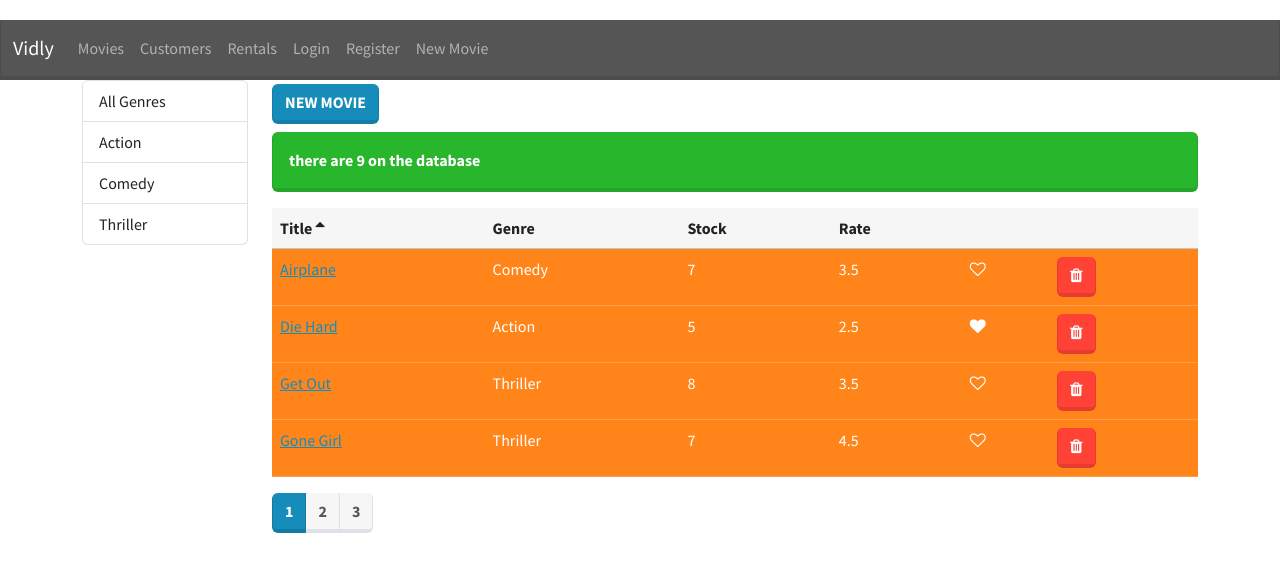
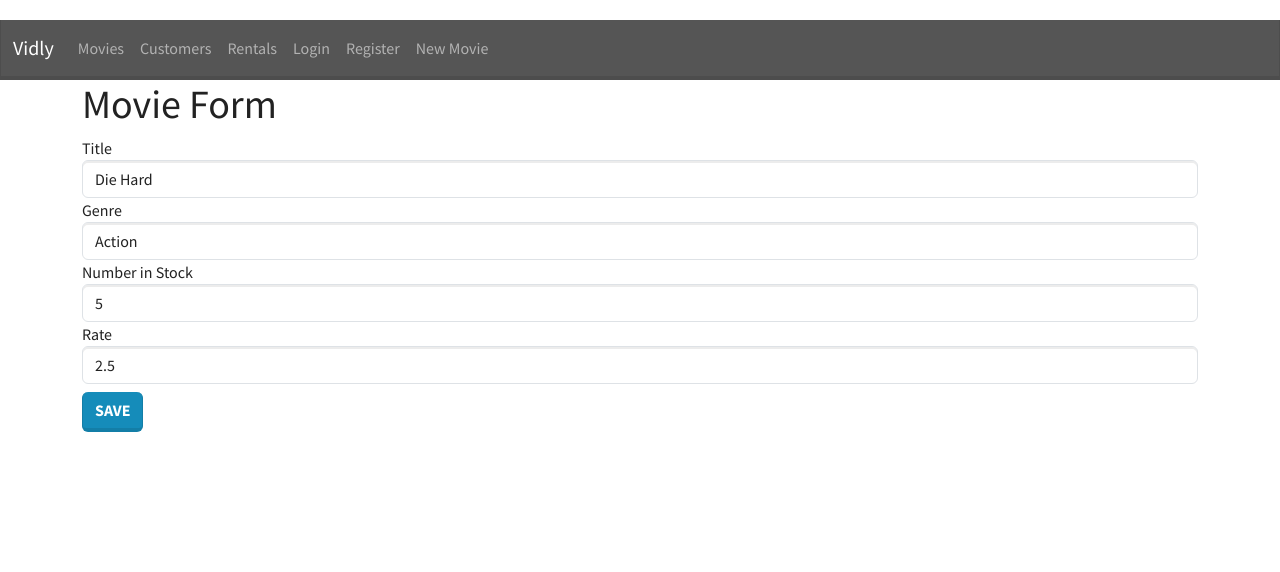
Before and after one commit to IshtiaqueNafis/vidlyReact, a React (Create React App) app: page /movies/5b21ca3eeb7f6fbccd471816 in a window 1280 px wide. Shown: the top 572 px of the page. Built offline with nearby package versions, Linux system fonts and the light colour scheme.

Commit message:
added and implemeted  search filter componenet

```diff
--- a/src/App.js
+++ b/src/App.js
@@ -8,6 +8,7 @@ import NotFound from "./components/common/not-found";
 import LoginForm from "./components/forms/loginForm";
 import './App.css';
 import Register from "./components/forms/register";
+import MovieForm from "./components/forms/movieForm";
 
 
 const App = () => {
@@ -20,6 +21,7 @@ const App = () => {
         <main className="container">
             <Switch> {/*Switch is used to match the parameter of an object  works like a if else statment */}
                 <Route path='/login' component={LoginForm}/> {/*this is for logging in */}
+                <Route path='/movies/:id' component={MovieForm}/> {/*this is for logging in */}
 
                 <Route path='/register' component={Register}/> {/*this is for logging in */}
                 <Route path='/movies' component={Movies}/> {/* this will go to movies */}
--- a/src/components/common/form.jsx
+++ b/src/components/common/form.jsx
@@ -2,13 +2,14 @@
 import React, {Component} from 'react';
 import Joi from "joi-browser";
 import Input from "./input";
+import Select from "./select";
 
 
 class Form extends Component {
 
     //region state[data:object will hold items,errors: pbject will hold input errors]
-    constructor() {
-        super();
+    constructor(props) {
+        super(props);
         this.state = {
             data: {},
             errors: {}
@@ -17,24 +18,25 @@ class Form extends Component {
 
 
     //endregion
-    //region methods --> [Validate(),validateProperty(),submitForm(),handleChange(),renderBUtton(), renderInput()]
-    //region  validate method -->validates input when typing
+
+    //region methods --> [Validate(),validateProperty(),submitForm(),handleChange(),renderBUtton(), renderInput(),renderSelect()]
+    //region  validate method -->validates input when submiteed button is clicked.
 
     validate = () => {
-        //region object destrucure
+        //region object destrucure --> options  and error object
         const options = {abortEarly: false}
         const {error} = Joi.validate(this.state.data, this.schema, options); //-> return an error object.
-        //endregion
-        // region code explanation `
-        /*
-        this.state.data --> this.state.data this is the object of the form with userInput has property of username and password
-                           --> this is the object checked for validation
-        this.schema--> is the this.schema
-                   --> is the joy object also has same property as this.state.data but they are based on criteria property
-                   --> schema will be passed on from
-        abortEarly: false} --> this means lets say more than one error is found it will show more than one error message.
+        // region code explanation `-->  const {error} = Joi.validate(this.state.data, this.schema, options)
+        /* this.state.data
+           --> will get all the data included in the proerty
+           -->this.schema will get all the property from the schema
+            Joi.validate --> will compare both of the property to see if there are any errors.
+             options --> {abortEarly: false} is set to make sure more than one error message is shown
+
          */
         //endregion
+        //endregion
+
         if (!error) return null; //-> if error is falst means no value there what so ever error result.error does not have any messages of error
         const errors = {};
         for (let item of error.details) {
@@ -63,11 +65,18 @@ class Form extends Component {
 
 
     //endregion
-    //region validate property --> validate input after submission
+
+    //region validate property --> validate input during typing
     validateProperty = ({name, value}) => {
-        const obj = {[name]: value}; //-> by using the object property as input has name and value from keyboard inout will be in this name or password and value is fixed so no need to use computed property
+        const obj = {[name]: value};
+        //region explaning -->[name]:value
+        // both are part of currentTarget property from event object
+        //-> [name] --> will print the computed property of the object thus based on name the the value will be saved
+                       //-> if name is set to name it will find value associated with name
+        // --> value --> is what ever the user typed.
+        //endregion
         const schema = {[name]: this.schema[name]}
-        //region explanation
+        //region explanation --> const schema = {[name]: this.schema[name]}
         //  const schema = {[name]: this.schema[name]}
         /*
           -->  const schema --> schema have to be reitnalized here again cause it would not work cause it is checking after submission not before
@@ -78,11 +87,20 @@ class Form extends Component {
                    -->  this.schema[name] --> same concept as before will use computed property to acess the schema.
          */
         //endregion
-        const {error} = Joi.validate(obj, schema) // then compare one value at a time depends on input.
+        const {error} = Joi.validate(obj, schema)
+        //region explaning-->  const {error} = Joi.validate(obj, schema)
+        /*
+        const {error} = Joi.validate(obj, schema)
+        --> error object will be set if obj does not meet the criteria for schema which sets whether the state of the object is valid or not
+           --> if an error object is created which means there is some serious issue with the input.
+           --> if its not means input is good.
+         */
+        //endregion
         return error ? error.details[0].message : null; // -> if error is not null return error.message else return null. means no error what so ever.
 
     }
     //endregion
+
     //region  sumbitForm method --> submits the form
     handleSubmit = e => {
 
@@ -95,19 +113,22 @@ class Form extends Component {
 
     }
     //endregion
+
     //region handleChange -->updates the state
 
     handleChange = ({currentTarget: input}) => {
-        // this.currentTarget has been renamed to input here
-        const errors = {...this.state.errors}; //--> clones all the error messages.
+        //region {currentTarget: input} --> explanation
+        // currentTarget --> is the property of event object Returns it when its triggered
+          // input--> has been named here
+        //endregion
+        const errors = {...this.state.errors}; //--> clones all the error messages from the state.
         const errorMessage = this.validateProperty(input); // -> this recives input from the user.
-
         if (errorMessage) errors[input.name] = errorMessage; //--> this sets the value dynamcially if errormessage is truthy
         else delete errors[input.name]; //-> this is a built in method deletes property
 
         const data = {...this.state.data}; // cloning the object
         data[input.name] = input.value; //-> input.name set it to input.value.
-        //region comment and explantion
+        //region comment and explantion -->   data[input.name] = input.value;
         /*
          data[input.name] -->  name="username"  this is from username notice that key an property name in state both arte same
          data[input.name] -->  name="password"  this is from password notice that key an property name in state both are same
@@ -117,16 +138,33 @@ class Form extends Component {
         this.setState({data, errors}); // -->updating the state.
     }
     //endregion
+
     //region  renderButton --> renders button for forms
     renderButton = label => <button disabled={this.validate()} className="btn btn-primary mt-2">{label}</button>;
 
 
     //endregion
-    //region renderSelect()
 
+    //region renderSelect() --> renders drop down button
+    renderSelect = (name, label, options) => {
+        const {data, errors} = this.state; //->getting the state property
+
+        return (
+
+            <Select
+                name={name} // this is name of the geenre id_aka key.
+                value={data[name]}
+                label={label}
+                options={options}
+                onChange={this.handleChange}
+                error={errors[name]}
+
+            />
+
+        )
+    }
 
     //endregion
-
 
     //region  renderInput --> rendersinput for input from the user
     renderInput = (name, label, type = "text") => {
@@ -136,7 +174,17 @@ class Form extends Component {
 
         return (
             <Input
+              //region
+                /*
+                type={type} --> this will decide what type of input I would wnat the input to be this could from a number or string
+                 name={name} --> name is works as a key to set the name property and id property which is unique.
+                 value={data[name]}  --> value
+                                     --> is used to ace4ss the value of the
+                                     --> property lets say data key is name if I used data[name] and nafis was typed this will acess data[name] ==> nafis will be passed as a value
+                 label={label} --> shows the label aka what user will see in the form.
 
+                 */
+              //endregion
                 type={type} // type of the input field
                 name={name} // this is the username propertybeing passed notice that both username in here and state must match
                 value={data[name]} // this the value of the data object name
@@ -150,8 +198,8 @@ class Form extends Component {
     }
 
 
-    //endregion
-    //endregion
+//endregion
+//endregion
 
 }
 
--- a/src/components/common/input.jsx
+++ b/src/components/common/input.jsx
@@ -1,6 +1,6 @@
 import React from 'react';
 
-const Input = ({label, name, error,...rest}) => {
+const Input = ({label, name, error,value,onChange }) => {
     //region  parameter explanation
     /*
     label--> this for the label like whats the output is going to be
@@ -12,13 +12,12 @@ const Input = ({label, name, error,...rest}) => {
     return (
         <div className="form-group">
             <label htmlFor={name}>{label}</label>
-            {/*htmlFor replaces For in  for in html in general */}
             <input
-                {...rest} // this means rest of value will be set with rest of the value left.
-                autoFocus // autofocous focuses on auto when user types somethign.
-                id={name} // is is username id and user name in userName from form are the same class.
-                name={name} // this will be used to acess the value dynamically.
-               // type parameter makes it dynamic
+                value={value} // this will hold the value property of what user types
+                onChange={onChange} // this a function deals with changing of the value
+                id={name} // uniquly identifies an element
+                name={name} // this works as a key to for example input[name] will be something like this to acees the value.
+
                 className="form-control"/>
 
             {error && <div className="alert alert-danger">{error}</div>}
--- /dev/null
+++ b/src/components/common/searchbox.jsx
@@ -0,0 +1,14 @@
+import React from 'react';
+
+const SearchBox = ({value,onChange}) => (
+    <input
+    type="text"
+    name='query'
+    className="form-control my-3"
+    placeholder="search..."
+    value = {value}
+    onChange={e => onChange(e.currentTarget.value)}
+    />
+);
+
+export default SearchBox;
--- /dev/null
+++ b/src/components/common/select.jsx
@@ -0,0 +1,22 @@
+import React from 'react';
+
+const Select = ({name, label, options, error, ...rest}) => {
+  // everything is same as input except for options which is an array of objects for dropdown
+    return (
+        <div className="form-group">
+            <label htmlFor={name}>{label}</label>
+            <select name={name} id={name} {...rest} className="form-control">
+                <option value=""/>
+                {options.map(option => (
+                    <option key={option._id} value={option._id}> {option.name}</option>
+                ))}
+
+
+            </select>
+            {error && <div className="alert alert-danger">{error}</div>}
+        </div>
+    );
+}
+;
+
+export default Select;
--- a/src/components/forms/loginForm.jsx
+++ b/src/components/forms/loginForm.jsx
@@ -5,7 +5,7 @@ class LoginForm extends Form { // extends from form.
 
     //region state [data= object holds {username: '', password: ''} for input,error will hold input ]
     constructor(props, context) {
-        super(props, context);
+        super();
         this.state = {
             data: {username: '', password: ''}, // will be used as a validation to use on data
             errors: {} // this will take care of errors.
--- a/src/components/forms/movieForm.jsx
+++ b/src/components/forms/movieForm.jsx
@@ -1,6 +1,8 @@
 import React from 'react';
 import Form from "../common/form";
 import Joi from "joi-browser";
+import {getGenres} from "../../Starter Code/services/fakeGenreService";
+import {getMovie, saveMovie} from "../../Starter Code/services/fakeMovieService";
 
 class MovieForm extends Form {
 
@@ -8,7 +10,7 @@ class MovieForm extends Form {
     //region state -->  data: {title,genreId,numberInStock,dailyRentalrate },genres=[],errors={}
     constructor(props, context) {
 
-        super(props, context);
+        super();
         this.state = {
             data: {
                 title: '', // --> is for the movie title
@@ -24,22 +26,67 @@ class MovieForm extends Form {
     }
 
     //endregion
+
     //region schema --> _id,title,genreId,numberInStock,dailyRentalRate
     schema = {
         _id: Joi.string(), // this is the movieId,
         title: Joi.string().required().label('Title'),
         genreId: Joi.string().required().label('Genre'),
-        numberInStock: Joi.number.required().min(0).max(100).label("Number In Stock"),
-        dailyRentalRate: Joi.number.required().min(0).max(10).label("Daily Rental Rate"),
+        numberInStock: Joi.number().required().min(0).max(100).label("Number In Stock"),
+        dailyRentalRate: Joi.number().required().min(0).max(10).label("Daily Rental Rate"),
 
     }
     //endregion
+
     //region componentDidmount --> will set genres state, allow the edit or delete movies based on user input
+    componentDidMount() {
+        const genres = getGenres(); // --> getting genre from genres
+        this.setState({genres}); // thjis is setting the states
+
+        const movieId = this.props.match.params.id; //this checks the movieId from the parameter
+        if (movieId === 'new') return; //if the parameter is new means
+
+        const movie = getMovie(movieId); // --> get the movies based on Id
+        if (!movie) return this.props.history.replace('/not-found') //if movieId does not exist means there is no movie so this willb e show
+
+        this.setState({data: this.mapToViewModel(movie)}); // this sets the data for the movie
+    }
 
     //endregion
+
+    //region methods--> [ mapToViewModel(),doSubmit()]
+
+    //region mapToViewModel --> maps movie to an movieobject
+    mapToViewModel = (movie) => {
+        return {
+            _id: movie._id,
+            title: movie.title,
+            genreId: movie.genre._id,
+            numberInStock: movie.numberInStock,
+            dailyRentalRate: movie.dailyRentalRate
+        }
+    }
+    //endregion
+
+    //region  doSubmit -->  saves the data for the movie and redirects
+    doSubmit = () => {
+        saveMovie(this.state.data); // saves movie
+        this.props.history.push("/movies");  // pushes movie.
+    }
+    //endregion.
+
+    //endregion
+
     render() {
         return (
             <div>
+                <h1>Movie Form</h1>
+                {this.renderInput('title', 'Title')}
+                {this.renderSelect('genreId','Genre',this.state.genres)}
+                {this.renderInput('numberInStock', 'Number in Stock', 'number')}
+                {this.renderInput('dailyRentalRate', 'Rate', 'number')}
+                {this.renderButton("Save")}
+
 
             </div>
         );
--- a/src/components/movies/movies.jsx
+++ b/src/components/movies/movies.jsx
@@ -8,24 +8,27 @@ import MoviesTable from "./moviesTable";
 import _ from "lodash"
 import Alert from "../UI/Alert.UI";
 import {Link} from "react-router-dom";
+import SearchBox from "../common/searchbox";
 
 class Movies extends Component {
 
-//region state intalization
+    //region state intalization --> movies:[],pagesize(int),currentpage:(int),searchQuery:'',selectedGenre:null,searchcolumn{path,order}
     constructor(props, context) {
         super(props, context);
         this.state = {
             movies: [], // holds all the movie object
             pageSize: 4, // 4 pages in movie.
             currentPage: 1, // current page
+            searchQuery: '', // this is used for searching and item
+            selectedGenre: null,
             genres: [], // what genres the movies will have
             sortColumn: {path: 'title', order: 'asc'} // this is the path of the SortColumn done by path and based onorder by default set to asc
-
         }
     }
 
 //endregion
-//region movies and genre mounting
+
+    //region componentDidMount()-->  movies and genre mounting
 
     componentDidMount() {
         const genres = [{name: "All Genres", _id: ""}, ...getGenres()] // creating a new array with item All Genres
@@ -33,13 +36,18 @@ class Movies extends Component {
     }
 
     // endregion
-//region on click event
-    //region movieCrud
+
+    //region on click event [handledelete(),handlelike(),handleChange(),handleGenreSelect()]
+
+    //region handleDelete(movie)  --> deletes movie
     handleDelete = movie => {
         const movies = this.state.movies.filter(m => m._id !== movie._id);
         this.setState({movies: movies})
 
     }
+    //endregion
+
+    //region   handleLike(movie) --> likes and unlikes a movie.
     handleLike = movie => {
         const movies = [...this.state.movies]; // close array
         const index = movies.indexOf(movie); // find the index
@@ -50,32 +58,64 @@ class Movies extends Component {
     }
     //endregion
 
-    //region Sorting and paging
-    handlePageChange = page => this.setState({currentPage: page}) // handle pageCHange
-    handleSort = sortColumn => this.setState({sortColumn})  // handle sorting for column
+    //region handlePageChange(page) --> does page change, handleSort(sortColumn)--> sort based on clicked column
+
+    handlePageChange = page => this.setState({currentPage: page}) // takes page as a parameter ans sets current page to passed value.
+    handleSort = sortColumn => this.setState({sortColumn})  // takes sortColumn as a parameter ans sets current page to passed value.
     //endregion
 
-    //region Genre Selection
-    handleGenreSelect = genre => this.setState({selectedGenre: genre, currentPage: 1}) // page is being reset cause not all the filter does not ahve same number of items.
+    //region handleGenreSelect(genre)  --> select genres and set current page
+    handleGenreSelect = genre => this.setState({selectedGenre: genre, currentPage: 1})
+    //get genre from parameter and set it as current genre and also set page to 1 as some genres might have more than 1 page
     //endregion
 
-    //region GetpageData
+    //region  handleSearch(query) --> searches for item
+    handleSearch = query => {
+        this.setState({ searchQuery: query, selectedGenre: null, currentPage: 1 });
+        //region  this.setState({ searchQuery: query, selectedGenre: null, currentPage: 1 }); --> explanation
+        /*
+         searchQuery is set to query --> which is a empty string
+         selectedGenre is null cause the word could be any genre so its not limited
+         currentPage is set to 1 so the first page is shown
+        */
+        //endregion
+    };
+    //endregion
+
+    //region getPageData () --> sets how the page will look like.
     getPageData = () => {
-        const {movies: allMovies, currentPage, pageSize, selectedGenre, sortColumn} = this.state;
-        const filtered = selectedGenre && selectedGenre._id ? allMovies.filter(m => m.genre._id === selectedGenre._id) : allMovies; // returns allmoves if no match is found with genre else filter based on genre.
-        const sorted = _.orderBy(filtered, [sortColumn.path], [sortColumn.order])
-        const movies = paginate(sorted, currentPage, pageSize); // this puts 4 movies per page
-
-        return {totalCount: filtered.length, data: movies} // return them as object
-        //region comments & expalanation
+        const {movies: allMovies, currentPage, pageSize, selectedGenre, sortColumn,searchQuery} = this.state;
+        //region explaining     const {movies: allMovies, currentPage, pageSize, selectedGenre, sortColumn,searchQuery} = this.state;
         /*
-         const filtered = selectedGenre ? allMovies.filter(m => m.genre._id === selectedGenre._id) : allMovies; --> this gets all the movies or movies based on selected criteria
-         const sorted = _.orderBy(filtered, [sortColumn.path], [sortColumn.order]) -> filtered is the array of movies, [sortColumn.path][iterate] decides column to sort it by, and [sortColumn.order] this will decide whther it will be asc or desc
-          const movies = paginate(sorted, currentPage, pageSize);  then this paginate movies pretty much based on filtered and sorted data.
+           movies: allMovies --> this for all the movies  also has been renamed into allMovies
+           cuurentPage --> what the current page is going to be.
+           pageSize --> how many items per page
+           selectedGenre --> would be on the sorting column like what column has been selected.
          */
+        //endregion
+        let filtered;
+        filtered = allMovies;
+        if(searchQuery){
+            filtered= allMovies.filter(m=>m.title.toLowerCase().startsWith(searchQuery.toLowerCase()))
+            // filter movies based on search query
+        }else if(selectedGenre && selectedGenre._id){
+            filtered = allMovies.filter(m=>m.genre._id ===selectedGenre._id) // filtermovies that matches gnere
+        }
+        const sorted = _.orderBy(filtered,[sortColumn.path],[sortColumn.order])
+        //region const sorted = _.orderBy(filtered,[sortColumn.path],[sortColumn.order]) -->explanation
+        /*
+           _.orderBy --> is a loddash method which sorts the column based on sorted.
+           filtered --> is the array of the object
+           sortColumn.path] --> based on crtieria program will be shown.
+           [sortColumn.order] --> sets the order is it based on higest to lowest or lowest to highest
 
 
+         */
         //endregion
+        const movies = paginate(sorted,currentPage,pageSize) // get movies based sorting,currentpage and pagesize criteria.
+
+
+        return {totalCount:filtered.length,data:movies} // return this as object
 
     }
 
@@ -85,8 +125,8 @@ class Movies extends Component {
 
     render() {
         //region object destructure.
-        const {currentPage, pageSize, selectedGenre, sortColumn, handleGenreSelect} = this.state;
-        const {totalCount, data: movies} = this.getPageData();
+        const {currentPage, pageSize, selectedGenre, sortColumn, searchQuery} = this.state;
+        const {totalCount, data: movies} = this.getPageData(); //-> get the data from count and movies.
         //endregion
 
 
@@ -105,6 +145,8 @@ class Movies extends Component {
                 <div className="col">
                     <Link className="btn btn-primary mt-1" to="/movies/new">New Movie</Link>
                     <Alert movieCount={totalCount}/>
+                    <SearchBox value={searchQuery} // is the query from the search.
+                               onChange={this.handleSearch}/>
                     <MoviesTable movies={movies} // --> this is for the movies object array
                                  onLike={this.handleLike} //--> this will deal with handleLike
                                  sortColumn={sortColumn} // --> this is the sort column object passed for column
--- a/src/components/movies/moviesTable.jsx
+++ b/src/components/movies/moviesTable.jsx
@@ -7,7 +7,7 @@ import {Link} from "react-router-dom";
 class MoviesTable extends React.Component {
  //region  table columnns
     columns = [
-        {path: 'title', label: 'Title',content:movie=> <Link to={`/movieDetails/${movie._id}`}>{movie.title}</Link> },
+        {path: 'title', label: 'Title',content:movie=> <Link to={`/movies/${movie._id}`}>{movie.title}</Link> },
         {path: 'genre.name', label: 'Genre'},
         {path: 'numberInStock', label: 'Stock'},
         {path: 'dailyRentalRate', label: 'Rate'},
```
